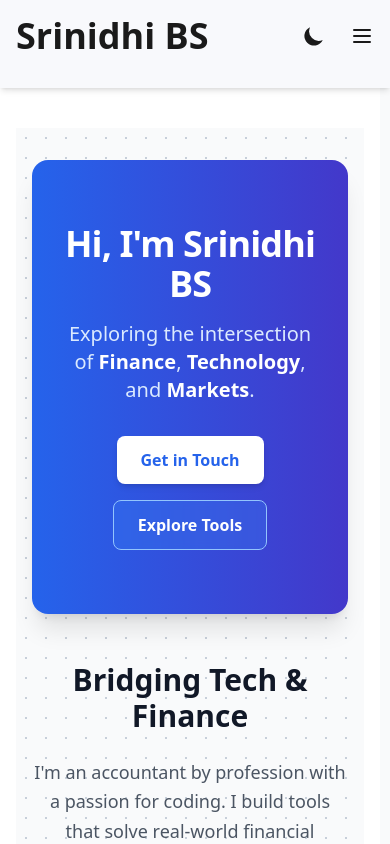
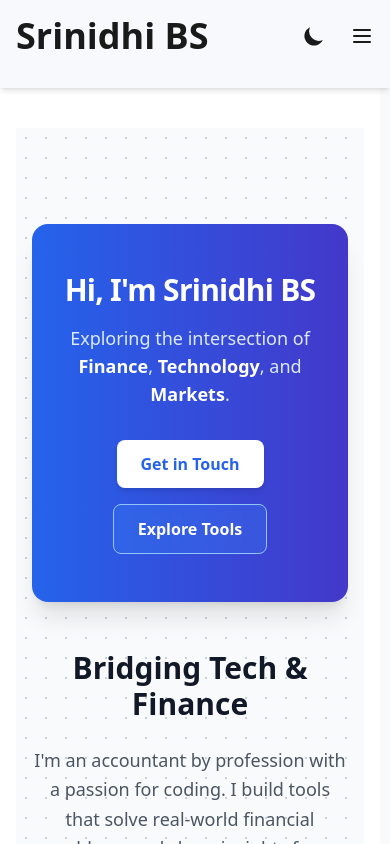
Before and after one commit to srinidhi-bs/newwebsite, a React (Create React App) app: page / in a window 390 px wide. Shown: the top 844 px of the page. Built offline with nearby package versions, Linux system fonts and the light colour scheme.

Commit message:
Session 10: Task 3.1 Responsive Design Fixes

```diff
--- a/src/components/layout/PageWrapper.js
+++ b/src/components/layout/PageWrapper.js
@@ -2,21 +2,21 @@ import React from 'react';
 
 const PageWrapper = ({ children }) => {
   return (
-    <div className="min-h-screen bg-gray-50 dark:bg-gray-900">
+    <div className="min-h-screen bg-gray-50 dark:bg-gray-900 overflow-x-hidden">
       <div className="relative">
         {/* Dot pattern overlay - only visible in light mode */}
         <div className="absolute inset-0 dark:hidden">
           <div className="absolute inset-0"
-               style={{
-                 backgroundImage: `radial-gradient(#94A3B8 1.5px, transparent 1.5px)`,
-                 backgroundSize: '20px 20px',
-                 opacity: 0.5
-               }}>
+            style={{
+              backgroundImage: `radial-gradient(#94A3B8 1.5px, transparent 1.5px)`,
+              backgroundSize: '20px 20px',
+              opacity: 0.5
+            }}>
           </div>
         </div>
 
-        {/* Content container */}
-        <div className="relative container mx-auto px-4 py-8">
+        {/* Content container - Added top padding to prevent header overlap */}
+        <div className="relative container mx-auto px-4 pt-24 pb-12">
           {children}
         </div>
       </div>
--- a/src/components/pages/Finance.js
+++ b/src/components/pages/Finance.js
@@ -45,7 +45,7 @@ const Finance = () => {
         </div>
 
         {/* Tabs Navigation */}
-        <div className="flex flex-wrap gap-2 mb-8 border-b border-gray-200 dark:border-gray-700 pb-1">
+        <div className="flex flex-wrap justify-center sm:justify-start gap-2 mb-8 border-b border-gray-200 dark:border-gray-700 pb-1">
           {tabs.map((tab) => (
             <button
               key={tab.id}
--- a/src/components/pages/Home.js
+++ b/src/components/pages/Home.js
@@ -61,11 +61,11 @@ const Home = () => {
       {/* Hero Section */}
       <div className="relative overflow-hidden rounded-2xl bg-gradient-to-r from-blue-600 to-indigo-700 text-white shadow-xl mb-12">
         <div className="absolute inset-0 bg-grid-white/[0.1] bg-[length:20px_20px]"></div>
-        <div className="relative px-8 py-16 sm:px-12 sm:py-20 text-center sm:text-left">
-          <h1 className="text-4xl font-extrabold tracking-tight sm:text-5xl mb-4">
+        <div className="relative px-6 py-12 sm:px-12 sm:py-20 text-center sm:text-left">
+          <h1 className="text-3xl font-extrabold tracking-tight sm:text-5xl mb-4">
             Hi, I'm Srinidhi BS
           </h1>
-          <p className="text-xl sm:text-2xl text-blue-100 max-w-3xl mb-8">
+          <p className="text-lg sm:text-2xl text-blue-100 max-w-3xl mb-8">
             Exploring the intersection of <span className="font-semibold text-white">Finance</span>, <span className="font-semibold text-white">Technology</span>, and <span className="font-semibold text-white">Markets</span>.
           </p>
           <div className="flex flex-wrap gap-4 justify-center sm:justify-start">
--- a/src/components/pages/Trading.js
+++ b/src/components/pages/Trading.js
@@ -7,7 +7,7 @@ const Trading = () => {
     <PageWrapper>
       <div className="min-h-screen">
         {/* Section 1: Hero / Header - Stays at top/center initially */}
-        <div className="min-h-[85vh] flex flex-col items-center justify-center text-center">
+        <div className="min-h-[calc(100vh-6rem)] flex flex-col items-center justify-center text-center">
           <motion.h2
             initial={{ opacity: 0, y: -20 }}
             animate={{ opacity: 1, y: 0 }}
@@ -32,9 +32,9 @@ const Trading = () => {
 
             {/* Fundamental Analysis - Slides in from Left */}
             <motion.div
-              initial={{ opacity: 0, x: -100 }}
+              initial={{ opacity: 0, x: -50 }}
               whileInView={{ opacity: 1, x: 0 }}
-              viewport={{ margin: "-100px" }}
+              viewport={{ margin: "-50px" }}
               transition={{ duration: 0.8, ease: "easeOut" }}
               className="bg-white dark:bg-gray-800 rounded-2xl shadow-xl p-8 border border-gray-100 dark:border-gray-700 hover:shadow-2xl transition-shadow"
             >
@@ -65,9 +65,9 @@ const Trading = () => {
 
             {/* Technical Analysis - Slides in from Right */}
             <motion.div
-              initial={{ opacity: 0, x: 100 }}
+              initial={{ opacity: 0, x: 50 }}
               whileInView={{ opacity: 1, x: 0 }}
-              viewport={{ margin: "-100px" }}
+              viewport={{ margin: "-50px" }}
               transition={{ duration: 0.8, ease: "easeOut" }}
               className="bg-white dark:bg-gray-800 rounded-2xl shadow-xl p-8 border border-gray-100 dark:border-gray-700 hover:shadow-2xl transition-shadow"
             >
```
Also changed, not shown: session_notes/session_10_2026-01-17_responsive_design.md (added, +18 -0 lines), 2 other files (tests, documents, lock files or other folders).
